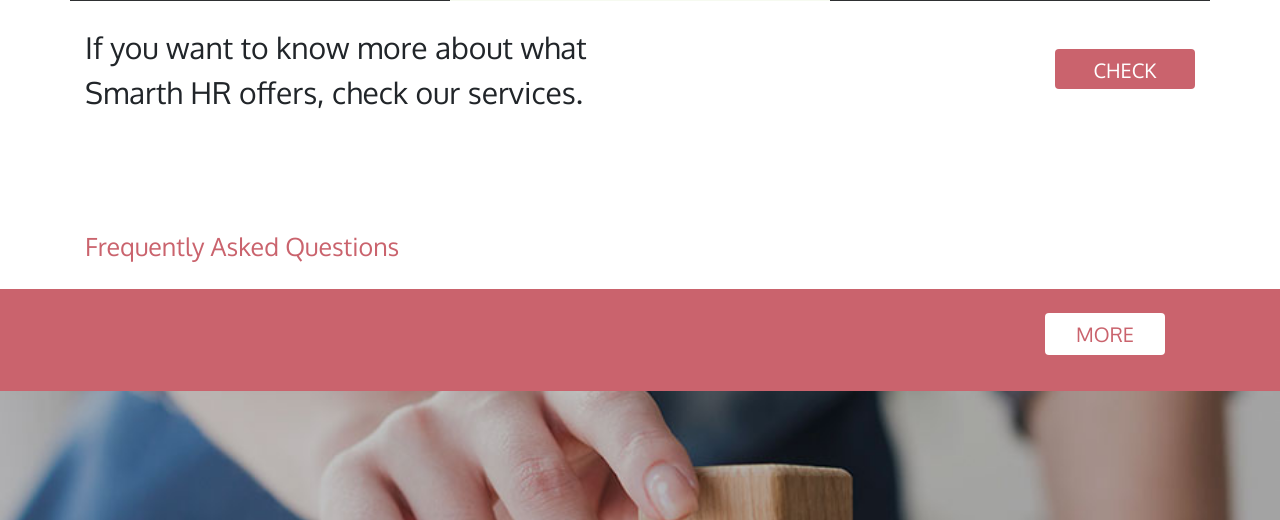
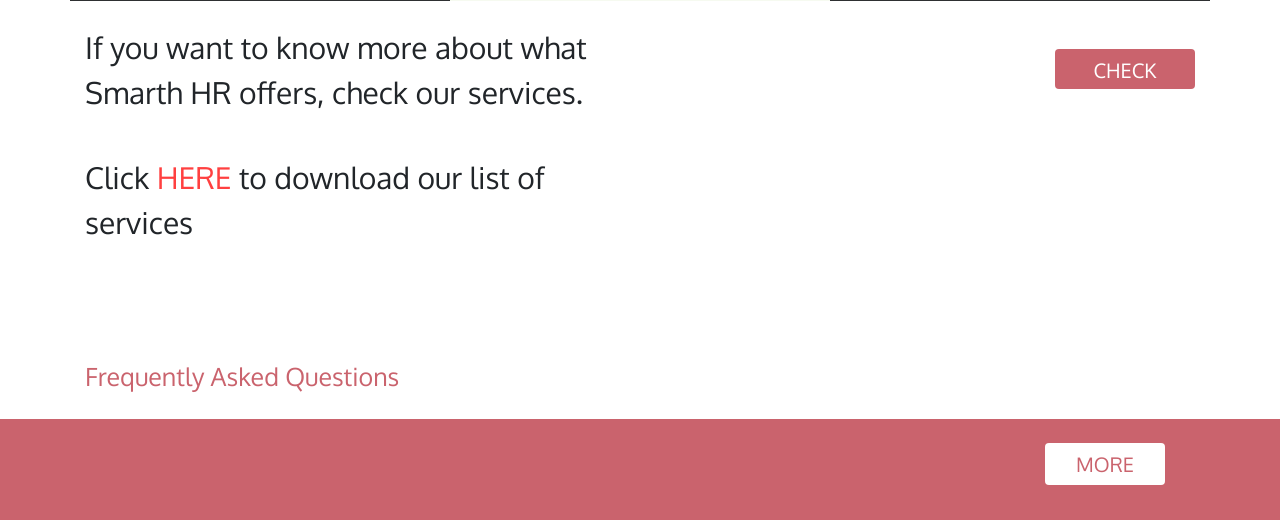
Before and after one commit to Minesto23/smartHR, a Django app: page / in a window 1280 px wide. Shown: the part 1969-2489 px from the top of the page. Run offline with Django 3.2, Linux system fonts and the light colour scheme; data that the repository does not hold is empty; parts of the project's set-up code (start-up, migrations or seed data) failed here and were passed over; some libraries are stand-ins or nearby versions.

Commit message:
Update home.html

```diff
--- a/core/templates/core/home.html
+++ b/core/templates/core/home.html
@@ -80,6 +80,9 @@
                   </div>
                   <div class="col-12 col-md-6 pt-5 wow fadeIn d-flex justify-content-end" data-wow-delay="0.9s">
                       <a name="" id="buttonMore" class="btn btn-primary" href="{% url 'services' %}" role="button">{% trans "CHECK" %}</a>
+                  </div>
+                 <div class="col-12 col-md-6 pt-4 wow fadeIn d-flex justify-content-end" data-wow-delay="0.9s">
+                      <p style="font-size: 30px;">Click <a style="color:#FF4040;" href="{% static 'core/Smart_HR_List_of_Services.pdf' %}" download="Smart HR List of Services">HERE</a> to download our list of services</p>
                   </div>
                   <div class="col-12 animated wow slideInUp" id="services">
                       <h3 style="font-size: 25px;">{% trans "Frequently Asked Questions" %}</h3>
```
